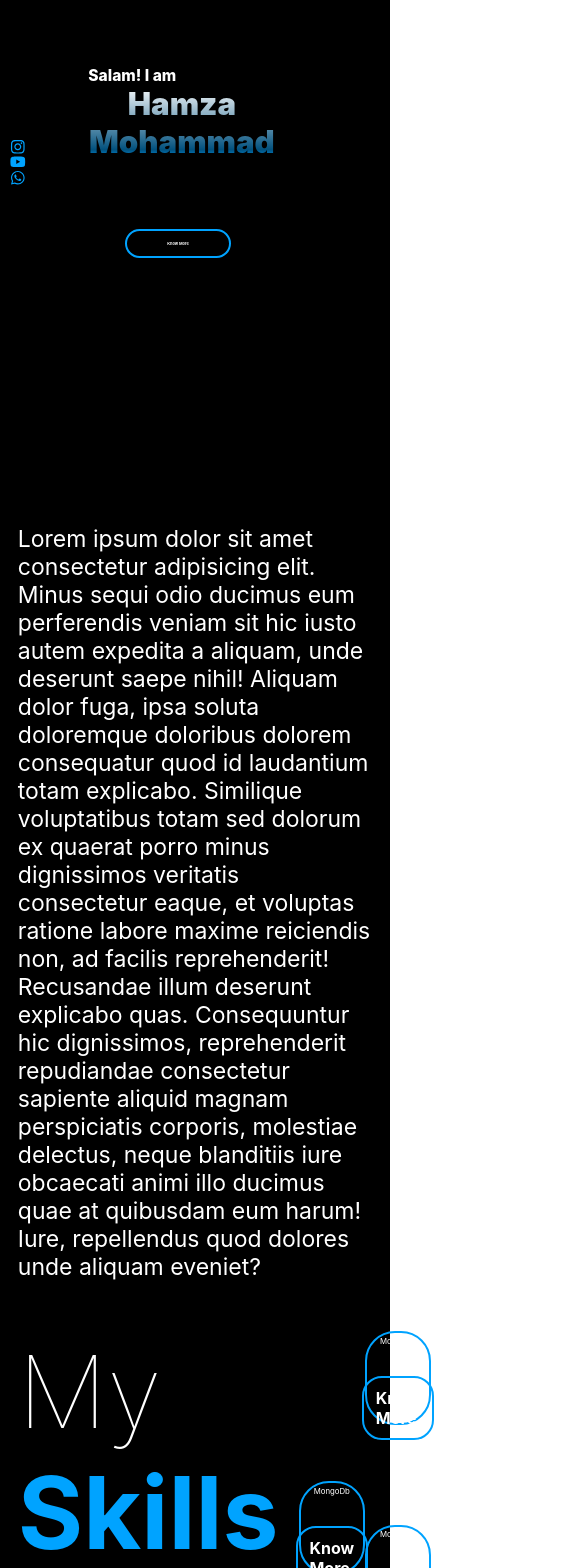
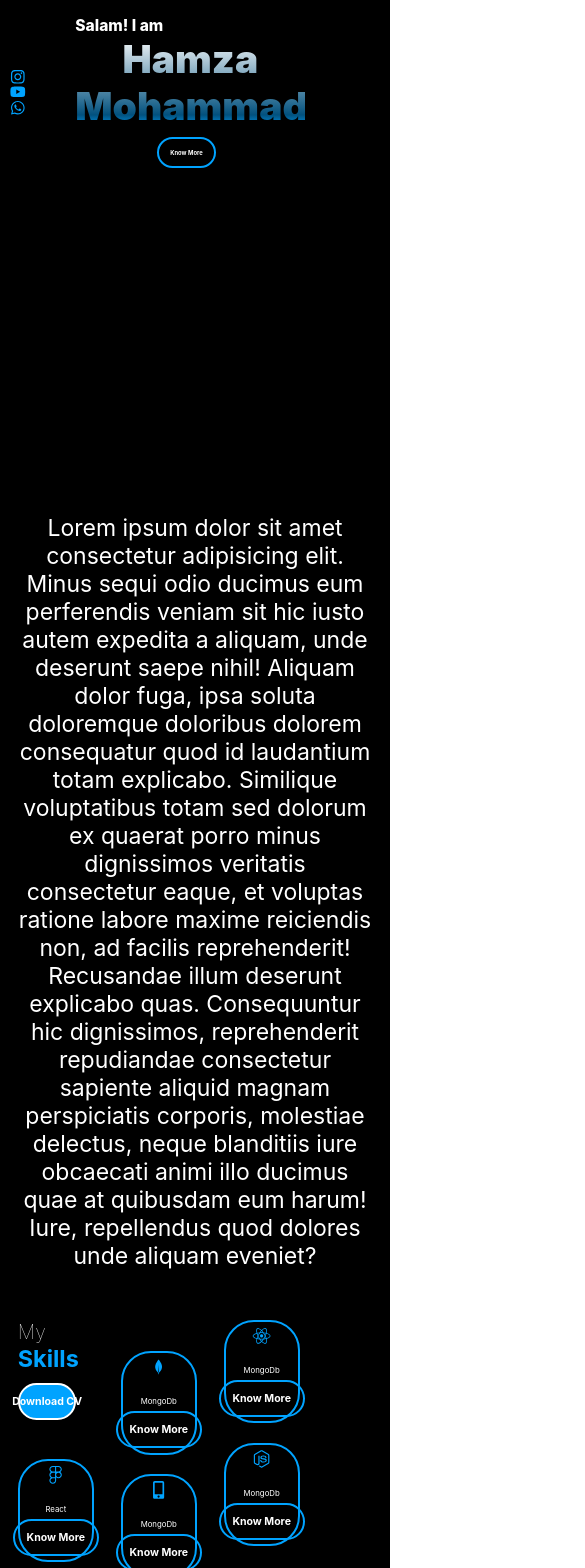
Before and after one commit to HamzaMohammad01/portfolio_website, a React (Create React App) app: page / in a window 390 px wide. Shown: the part 340-1908 px from the top of the page, 585 px wide, since content can reach past the window. Built offline with nearby package versions, Linux system fonts and the light colour scheme.

Commit message:
Optimized for tablet

```diff
--- a/src/App.js
+++ b/src/App.js
@@ -7,12 +7,15 @@ import Skills from "./components/Skills/Skills";
 import Projects from "./components/Projects/Projects";
 import Contact from "./components/Contact/Contact";
 import Footer from "./components/Footer/Footer";
+import Divider from "./components/Divider/Divider";
 
 export default function App() {
 	return (
 		<div style={styles.container}>
-			<Navbar />
-			<HeroFrame />
+			<div style={styles.homePage}>
+				<Navbar />
+				<HeroFrame />
+			</div>
 			<About />
 			<Skills />
 			<Projects />
@@ -28,4 +31,10 @@ const styles = {
 		backgroundColor: colors.black,
 		padding: "10px",
 	},
+	homePage: {
+		height: "100vh",
+		width: "97vw",
+		display: "flex",
+		flexDirection: "column",
+	},
 };
--- a/src/components/About.jsx
+++ b/src/components/About.jsx
@@ -21,7 +21,8 @@ export default function About() {
 
 const styles = {
 	container: {
-		padding: "0px 2vw 0px 2vw",
+		padding: "0vw 2vw 0vw 2vw",
 		fontSize: 23,
+		textAlign: "center",
 	},
 };
--- a/src/components/Button/Button.js
+++ b/src/components/Button/Button.js
@@ -7,10 +7,10 @@ export default function Button({
 	backgroundColor,
 	marginRight = "2vw",
 	marginLeft,
-	size = "30px",
+	size = "2vw",
 	marginTop,
 	marginBotton,
-	fontSize,
+	fontSize = "1em",
 	maxWidth,
 	otherProps,
 }) {
@@ -20,6 +20,9 @@ export default function Button({
 				border: `2px solid ${borderColor}`,
 				borderRadius: "20px",
 				backgroundColor: backgroundColor,
+				display: "flex",
+				alignItems: "center",
+				justifyContent: "center",
 				padding: `10px ${size} 10px ${size}`,
 				marginRight: marginRight,
 				fontSize: fontSize,
@@ -28,6 +31,7 @@ export default function Button({
 				marginBottom: marginBotton,
 				maxWidth: maxWidth,
 				fontWeight: "700",
+				textWrap: "nowrap",
 			}}
 			{...otherProps}
 		>
--- a/src/components/Card/Card.jsx
+++ b/src/components/Card/Card.jsx
@@ -17,6 +17,7 @@ export default function Card({
 		<div>
 			<div
 				style={{
+					padding: "1.25vw",
 					alignItems: "center",
 					justifyContent: "center",
 					display: "flex",
@@ -43,8 +44,8 @@ export default function Card({
 				{description && (
 					<div
 						style={{
-							fontSize: "23px",
-							marginTop: "20px",
+							fontSize: "1.25vw",
+							marginTop: "1vw",
 							textAlign: "center",
 						}}
 					>
@@ -54,12 +55,11 @@ export default function Card({
 				<Button
 					text={"Know More"}
 					marginRight="0px"
-					marginTop={"30px"}
+					marginTop={"1.25vw"}
 					size="3vw"
+					fontSize="1.25vmax"
 				/>
 			</div>
 		</div>
 	);
 }
-
-const styles = {};
--- a/src/components/Contact/Contact.jsx
+++ b/src/components/Contact/Contact.jsx
@@ -30,12 +30,15 @@ export default function Contact() {
 					name="username"
 					value={inputs.username || ""}
 					onChange={handleChange}
+					placeholder={"Name"}
 				/>
 				<TextInput
 					type="text"
 					name="username"
 					value={inputs.username || ""}
 					onChange={handleChange}
+					placeholder={"Email"}
+					marginTop={"1.5vw"}
 				/>
 				<TextInput
 					type="text"
@@ -43,20 +46,23 @@ export default function Contact() {
 					value={inputs.age || ""}
 					multiline
 					onChange={handleChange}
+					placeholder={"Description"}
+					marginTop={"1.5vw"}
 				/>
 				<Button
 					text={"Send"}
 					borderColor={colors.white}
 					backgroundColor={colors.themeColor}
 					type={"submit"}
+					marginTop={"2vw"}
 				/>
 			</form>
-			<MediaIcon
+			{/* <MediaIcon
 				marginLeft={"auto"}
 				marginTop={"auto"}
 				marginBottom={"auto"}
-				marginRight={"30px"}
-			/>
+				marginRight={"1.5vw"}
+			/> */}
 		</div>
 	);
 }
@@ -74,11 +80,11 @@ const styles = {
 		margin: "auto",
 	},
 	text1: {
-		fontSize: "100px",
+		fontSize: "7vw",
 		fontWeight: "100",
 	},
 	text2: {
-		fontSize: "125px",
+		fontSize: "9vw",
 		color: colors.themeColor,
 		fontWeight: "650",
 	},
--- /dev/null
+++ b/src/components/Divider/Divider.jsx
@@ -0,0 +1,21 @@
+import React from "react";
+import colors from "../../config/colors";
+
+export default function Divider({
+	color = colors.white,
+	marginTop = "10px",
+	marginBottom = "10px",
+}) {
+	return (
+		<div
+			style={{
+				// height: "1px",
+				width: "100%",
+				// backgroundColor: "white",
+				marginTop,
+				marginBottom,
+				border: `1px solid ${color}`,
+			}}
+		></div>
+	);
+}
--- a/src/components/HeroFrame/HeroFrame.css
+++ b/src/components/HeroFrame/HeroFrame.css
@@ -8,8 +8,8 @@
 	-webkit-background-clip: text;
 	background-clip: text;
 	color: transparent;
-	font-size: 8vw;
+	font-size: 10vw;
 	font-weight: 1000;
 	text-align: center;
-	max-width: 48vw;
+	max-width: 59vw;
 }
--- a/src/components/HeroFrame/HeroFrame.jsx
+++ b/src/components/HeroFrame/HeroFrame.jsx
@@ -1,5 +1,4 @@
 import React from "react";
-import colors from "../../config/colors";
 import "./HeroFrame.css";
 import Button from "../Button/Button";
 import MediaIcon from "../MediaIcon/MediaIcon";
@@ -12,7 +11,6 @@ export default function HeroFrame() {
 				style={{
 					display: "flex",
 					flexDirection: "column",
-					// justifyContent: "center",
 					alignItems: "center",
 				}}
 			>
@@ -22,9 +20,9 @@ export default function HeroFrame() {
 				</div>
 				<Button
 					text={"Know More"}
-					size="40px"
-					fontSize={"1vw"}
-					marginTop={"8vh"}
+					size="4vw"
+					fontSize={"1.5vw"}
+					marginTop={"2vw"}
 					maxWidth={"6vw"}
 				/>
 			</div>
@@ -35,7 +33,8 @@ export default function HeroFrame() {
 const styles = {
 	container: {
 		// marginTop: "8vh",
-		height: "86vh",
+		margin: "auto 0px auto 0px",
+		height: "100vh",
 		maxWidth: "100vw",
 
 		display: "grid",
--- a/src/components/Navbar/Navbar.jsx
+++ b/src/components/Navbar/Navbar.jsx
@@ -27,9 +27,11 @@ const styles = {
 	container: {
 		display: "flex",
 		alignItems: "center",
-		justifyContent: "space-between",
 		fontWeight: "800",
 		maxheight: "20vh",
+		position: "absolute",
+		width: "100%",
+		justifyContent: "space-between",
 	},
 	rightContainer: {
 		flex: 1,
@@ -42,7 +44,7 @@ const styles = {
 	},
 	navContainer: {
 		display: "flex",
-		justify: "flex-end",
+		justifyContent: "flex-end",
 		flex: 1,
 	},
 };
--- a/src/components/Projects/Projects.jsx
+++ b/src/components/Projects/Projects.jsx
@@ -60,18 +60,18 @@ const styles = {
 		margin: "auto",
 	},
 	text1: {
-		fontSize: "75px",
-		marginRight: "10px",
+		fontSize: "4.5vw",
+		marginRight: "0.75vw",
 		fontWeight: "100",
 	},
 	text2: {
-		fontSize: "100px",
+		fontSize: "6vw",
 		color: colors.themeColor,
 		fontWeight: "650",
 	},
 	sliderContainer: {
 		display: "flex",
-		marginTop: "30px",
+		marginTop: "2vw",
 		alignItems: "center",
 		justifyContent: "space-around",
 	},
--- a/src/components/Skills/Skills.jsx
+++ b/src/components/Skills/Skills.jsx
@@ -15,21 +15,29 @@ export default function Skills() {
 					text={"Download CV"}
 					backgroundColor={colors.themeColor}
 					borderColor={colors.white}
-					maxWidth={"8vw"}
+					maxWidth={"10vw"}
+					marginTop={"10px"}
+					fontSize="1.25vmax"
 				/>
-				<Card text={"React"} marginTop={"200px"} />
+				<Card
+					text={"React"}
+					marginTop={"10vw"}
+					iconComponent={
+						<FaFigma size={"8vw"} color={colors.themeColor} />
+					}
+				/>
 			</div>
 			<div style={styles.column2}>
 				<Card
 					text={"MongoDb"}
-					marginTop={"150px"}
+					marginTop={"8vw"}
 					iconComponent={
 						<BiLogoMongodb size={"8vw"} color={colors.themeColor} />
 					}
 				/>
 				<Card
 					text={"MongoDb"}
-					marginTop={"100px"}
+					marginTop={"5vw"}
 					iconComponent={
 						<FaMobileAlt size={"8vw"} color={colors.themeColor} />
 					}
@@ -39,7 +47,7 @@ export default function Skills() {
 				<Card text={"MongoDb"} />
 				<Card
 					text={"MongoDb"}
-					marginTop={"100px"}
+					marginTop={"5vw"}
 					iconComponent={
 						<FaNodeJs size={"8vw"} color={colors.themeColor} />
 					}
@@ -53,18 +61,15 @@ const styles = {
 	container: {
 		marginTop: "50px",
 		display: "grid",
-		gridTemplateColumns: "auto auto auto auto",
+		gridTemplateColumns: "auto auto auto auto auto",
 		paddingLeft: "2vw",
 	},
-	column1: {
-		marginRight: "20px",
-	},
 	text1: {
-		fontSize: "100px",
+		fontSize: "5vw",
 		fontWeight: "40",
 	},
 	text2: {
-		fontSize: "100px",
+		fontSize: "6vw",
 		fontWeight: "650",
 		color: colors.themeColor,
 	},
--- a/src/components/TextInput/TextInput.jsx
+++ b/src/components/TextInput/TextInput.jsx
@@ -12,7 +12,7 @@ export default function TextInput({
 	marginBottom,
 	marginRight,
 	marginLeft,
-	otherProps,
+	placeholder,
 }) {
 	return !multiline ? (
 		<input
@@ -20,7 +20,7 @@ export default function TextInput({
 			name={name}
 			value={value || ""}
 			onChange={onChange}
-			{...otherProps}
+			placeholder={placeholder}
 			style={{
 				backgroundColor: colors.black,
 				padding: "10px",
@@ -43,7 +43,8 @@ export default function TextInput({
 			name={name}
 			value={value || ""}
 			onChange={onChange}
-			{...otherProps}
+			placeholder={placeholder}
+			maxLength={2000}
 			style={{
 				backgroundColor: colors.black,
 				padding: "10px",
```
